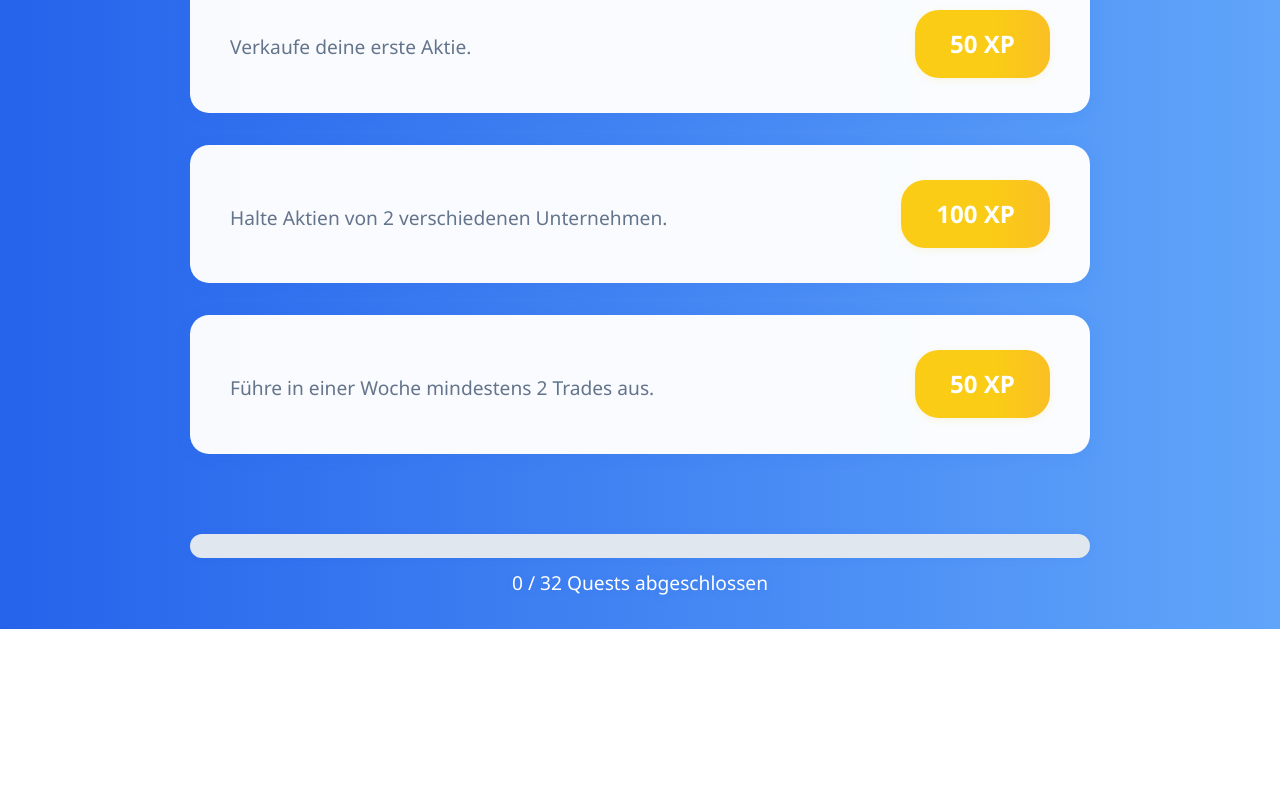
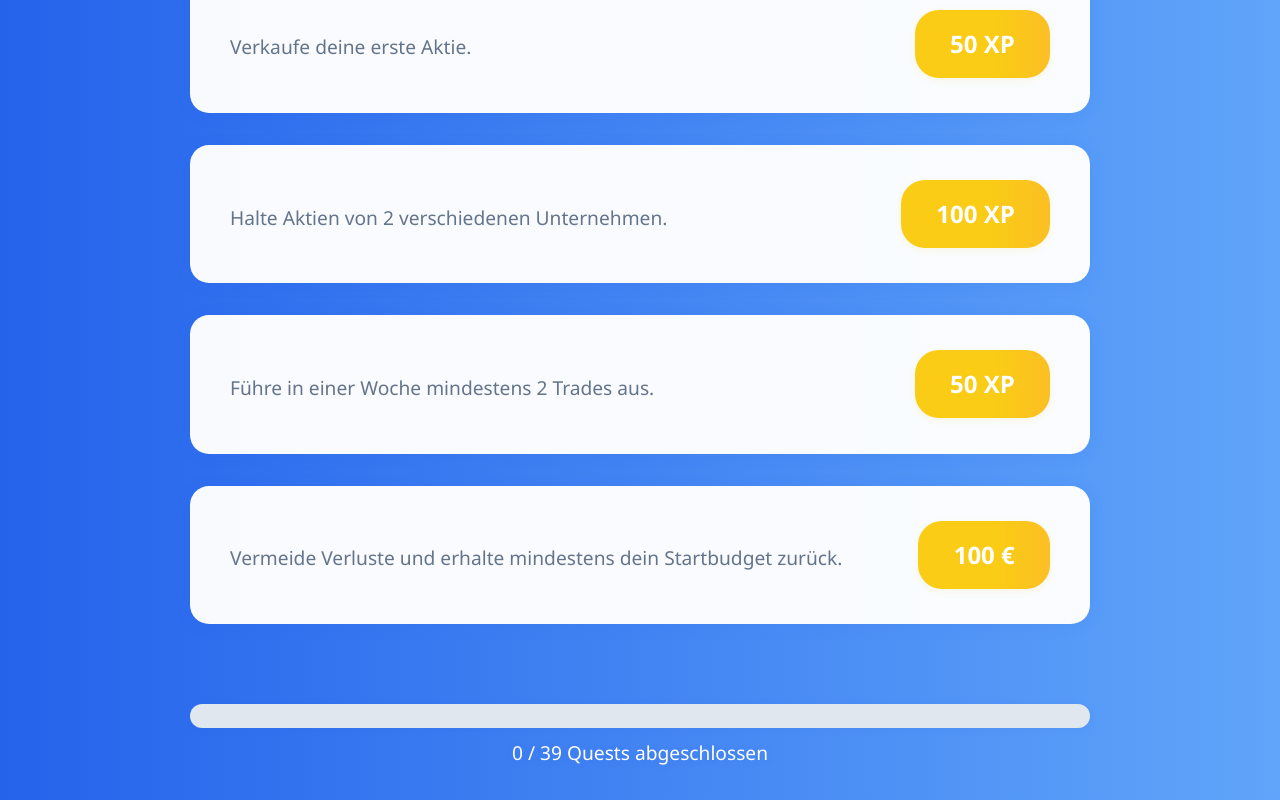
Before and after one commit to zelenajabukaa/stocktrainerFrontend, a React (Vite) app: page /test/quests in a window 1280 px wide. Shown: the part 476-1276 px from the top of the page. Before the commit the page ends 1105 px from the top, so only its background shows below. Built offline with nearby package versions, Linux system fonts and the light colour scheme.

Commit message:
quests angepasst

```diff
--- a/src/components/Quests.tsx
+++ b/src/components/Quests.tsx
@@ -6,7 +6,8 @@ interface Quest {
   id: string;
   group: string;
   description: string;
-  xp: number;
+  xp?: number;
+  money?: number;
 }
 
 const quests: Quest[] = [
@@ -49,6 +50,19 @@ const quests: Quest[] = [
   { id: 'activity_7', group: 'activity', description: 'Führe in einer Woche mindestens 40 Trades aus.', xp: 3000 },
   { id: 'activity_8', group: 'activity', description: 'Führe in einer Woche mindestens 50 Trades aus.', xp: 5000 },
 
+ { id: 'special_1', group: 'special', description: 'Vermeide Verluste und erhalte mindestens dein Startbudget zurück.', money: 100 },
+{ id: 'special_2', group: 'special', description: 'Erziele mindestens 10% Gewinn auf dein Startbudget.', money: 500 },
+{ id: 'special_3', group: 'special', description: 'Erziele mindestens 20% Gewinn auf dein Startbudget.', money: 2500 },
+{ id: 'special_4', group: 'special', description: 'Erziele mindestens 50% Gewinn auf dein Startbudget.', money: 5000 },
+{ id: 'special_5', group: 'special', description: 'Verdopple dein Startbudget.', money: 10000 },
+{ id: 'special_6', group: 'special', description: 'Verdreifache dein Startbudget.', money: 25000 },
+{ id: 'special_7', group: 'special', description: 'Vervierfache dein Startbudget.', money: 50000 }
+
+
+
+
+
+
 ];
 
 const completedQuestIds = [];
@@ -89,7 +103,11 @@ const Quests: React.FC = () => {
             <div className={styles.questInfo}>
               <span className={styles.questDescription}>{quest.description}</span>
             </div>
-            <span className={styles.xpBadge}>{quest.xp} XP</span>
+            {typeof quest.money === 'number' ? (
+              <span className={styles.xpBadge}>{quest.money} €</span>
+            ) : (
+              <span className={styles.xpBadge}>{quest.xp} XP</span>
+            )}
           </li>
         ))}
       </ul>
```
